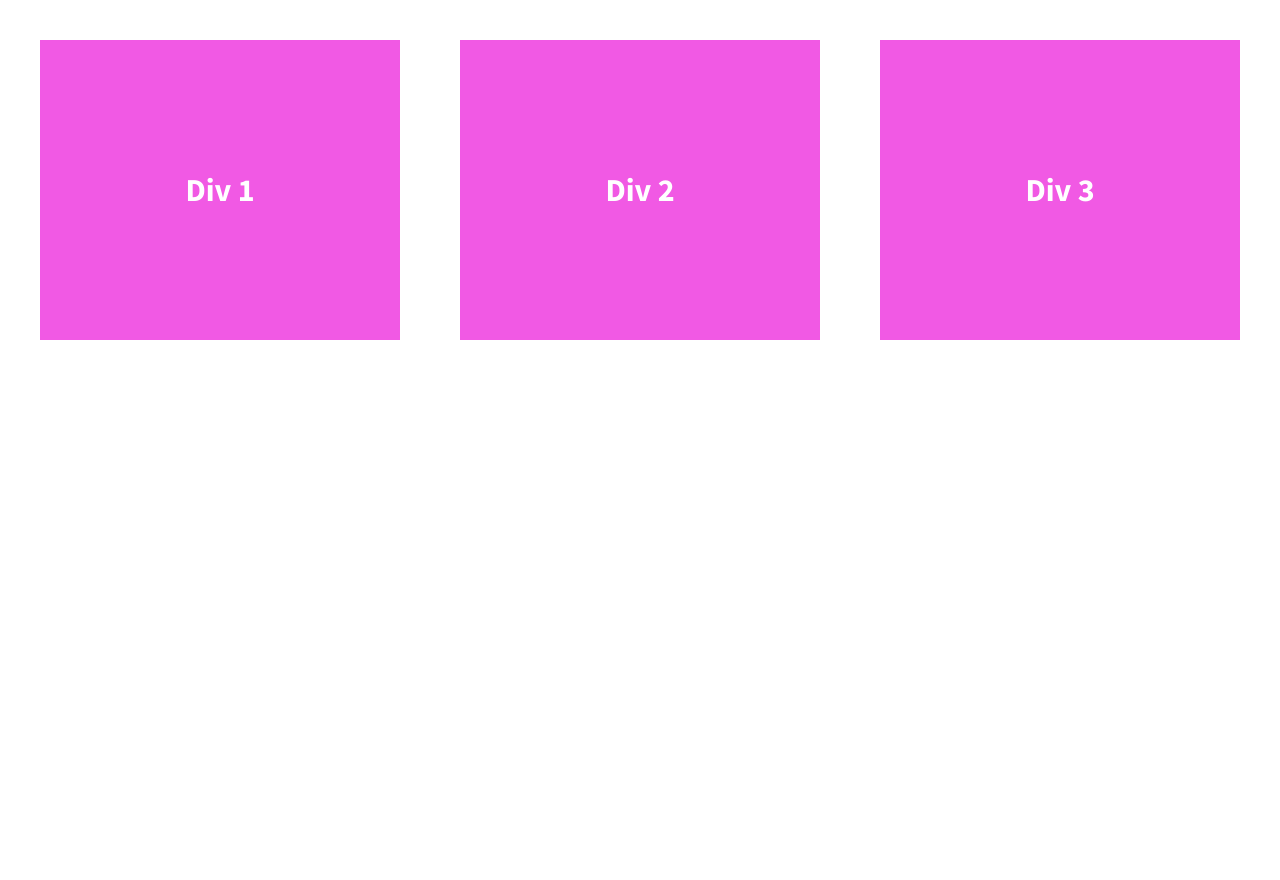
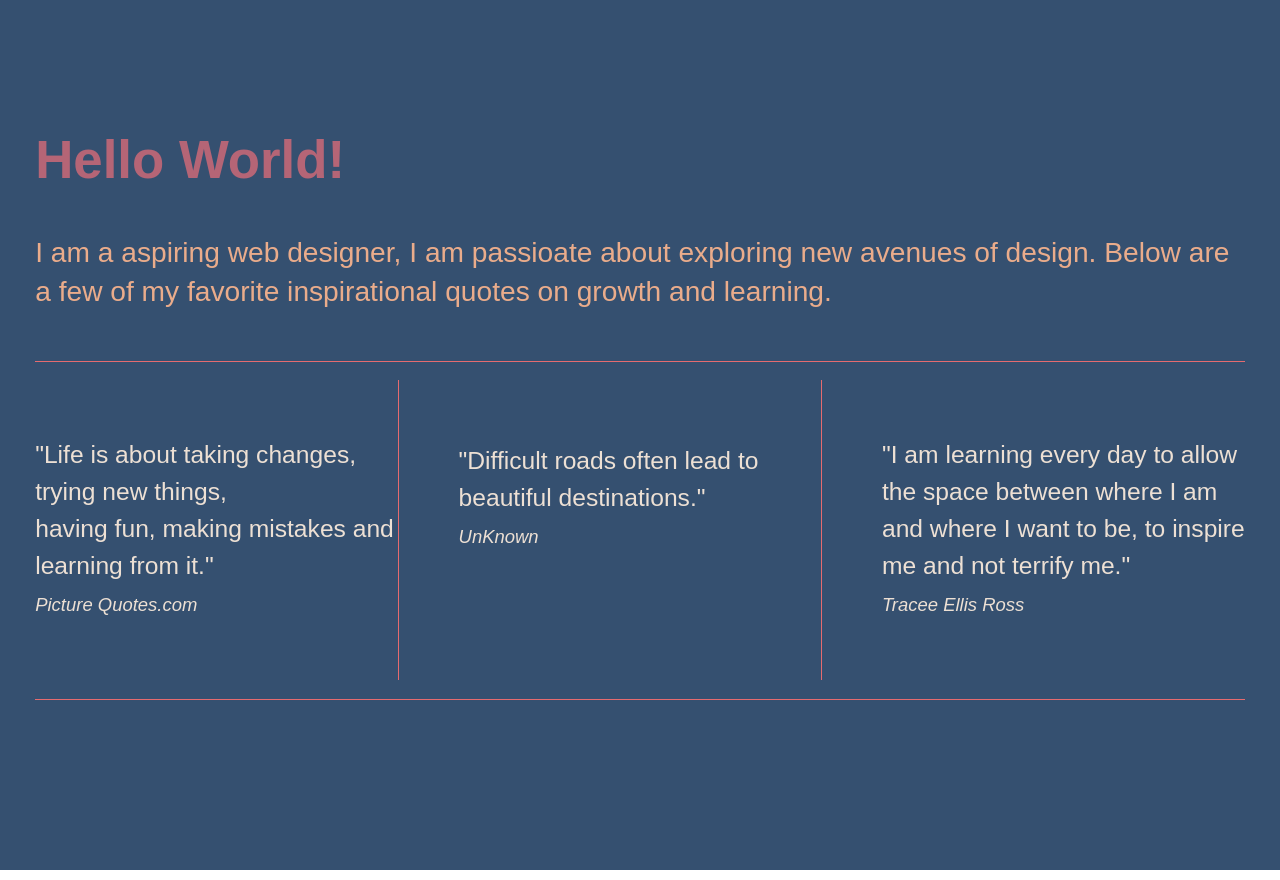
Before and after one commit to pinkincode/divs-flexbox-starter, a plain HTML site: page index.html in a window 1280 px wide. Drawn offline with nearby package versions, Linux system fonts and the light colour scheme.

Commit message:
Initialcommit

```diff
--- a/css/main.css
+++ b/css/main.css
@@ -104,33 +104,68 @@ html {
 body {
   font-family: 'Source Sans Pro', sans-serif;
   padding: 2em;
-  font-size: 1.25em;
+  font-size: 1.10em;
   height: 100%;
+  background-color: #355070;
 }
+.welcome {
+    font-weight: 700;
+    color: #eaac8b;
+    margin: 0;
+}
+.welcome h1 {
+    font-size: 3em;
+    padding: 1em 0 0 0;
+    color: #b56576;
 
+}
+.welcome p{
+font-size: 1.6em;
+font-weight:lighter;
+padding: 0 0 .75em 0;
+}
 .wrapper {
   /*add display:flex and set justify-content to space-between*/
   font-weight: 700;
   display: flex;
   justify-content:space-between;
+  border-top: .025em solid #e56b6f;
+  border-bottom: .025em solid #e56b6f;
+
 }
 
 .div-1, .div-2, .div-3 {
   /*give the divs a width of 30%, add display:flex, set justify-content and align-items to center*/
-  color: #fff;
+  color: #ede0d4;
   line-height: 1.5em;
-  font-size: 1.6em;
-  background-color: #f159e4;
+  font-size: 1.4em;
+  background-color:none;
   height: 300px;
   width: 30%;
   display: flex;
   justify-content: center;
   align-items: center;
+  font-weight: lighter;
+  margin: .75em 0 .75em 0;
+
+}
+.div-1{
+    border-right:.025em solid #e56b6f;
+}
+
+.div-2 {
+    border-right:.025em solid #e56b6f;
+}
+.div-2 p{
+ padding: 0 0 2.5em 0;
 }
 
 
 
-
+ span {
+ font-style: oblique;
+ font-size: .75em;
+}
 /* ==========================================================================
    Helper classes
    ========================================================================== */
--- a/index.html
+++ b/index.html
@@ -14,22 +14,29 @@
         <link rel="stylesheet" href="css/main.css">
         <script src="js/vendor/modernizr-2.8.3.min.js"></script>
         <link href='http://fonts.googleapis.com/css?family=Lora:700' rel='stylesheet' type='text/css'>
-        <link href='http://fonts.googleapis.com/css?family=Source+Sans+Pro:400,700' rel='stylesheet' type='text/css'>
+        <link href='http://fonts.googleapis.com/css?family=Source+Sans+Pro:400,700' rel='stylesheet' type='text/'>
     </head>
     <body>
         <!--[if lt IE 8]>
             <p class="browserupgrade">You are using an <strong>outdated</strong> browser. Please <a href="http://browsehappy.com/">upgrade your browser</a> to improve your experience.</p>
         <![endif]-->
+       <section class="welcome">
+             <h1>Hello World!</h1>
+             <p>I am a aspiring web designer, I am passioate about exploring new avenues of design.
+                 Below are a few of my favorite inspirational quotes on growth and learning.  </p>
+       </section>
+        <section class="wrapper">
 
-        <section class="wrapper">
             <div class="div-1">
-                Div 1
+                <p>"Life is about taking changes,  <br> trying new things, <br> having fun, making mistakes and  learning from it." <br> <span>Picture Quotes.com</span></p>
             </div>
             <div class="div-2">
-                Div 2
+                <p>"Difficult roads often lead to beautiful destinations." <br> <span>UnKnown</span></p>
             </div>
             <div class="div-3">
-                Div 3
+                <P>"I am learning every day to allow the space between where I am and where I want to be,
+                   to inspire me and not terrify me."  <br> <span>Tracee Ellis Ross</span> </P>
+
             </div>
         </section>
 
```
